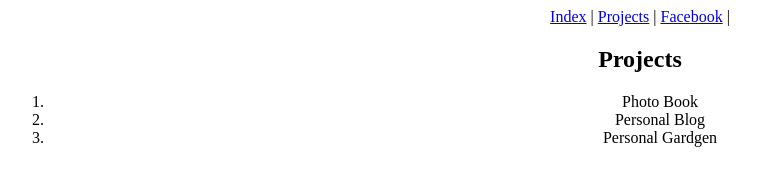
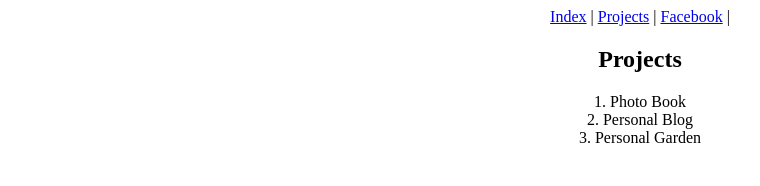
Before and after one commit to bamoradia/HW2-Github-Practice, a plain HTML site: page resume_page/projects.html in a window 1280 px wide. Shown: the whole page, without its empty margins (0-760 px from the left). Drawn offline with Linux system fonts and the light colour scheme.

Commit message:
Final changes to commit 8

```diff
--- a/resume_page/projects.html
+++ b/resume_page/projects.html
@@ -16,7 +16,7 @@
   <ol>
     <li>Photo Book</li>
     <li>Personal Blog</li>
-    <li>Personal Gardgen</li>
+    <li>Personal Garden</li>
   </ol>
 </div>
 </body>
--- a/resume_page/style.css
+++ b/resume_page/style.css
@@ -11,14 +11,20 @@ h3 {
   display: block;
   margin: auto;
   border-radius: 10px;
-
  }
 
  nav {
   text-align: center;
  }
 
- div {
+div
+ {
+  /*border: 1px solid red;*/
   margin: 0 auto;
   text-align: center;
+  list-style-position: inside;
  }
+
+ ul, ol {
+  padding: 0;
+ }
```
Also changed, not shown: resume_page/index.html (line endings or trailing spaces).
